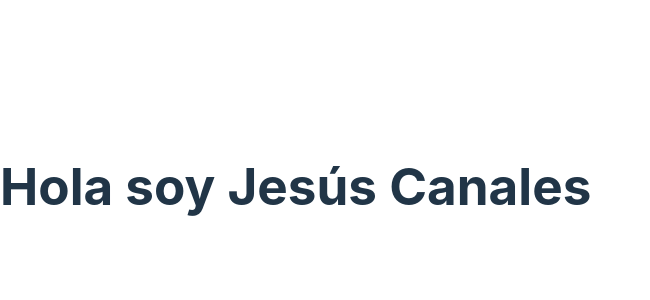
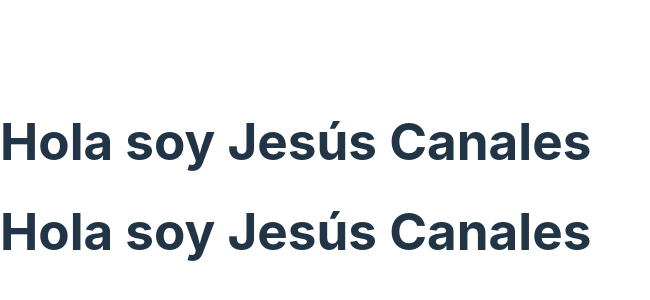
Before and after one commit to jesus-canales/react-sunday, a React (Vite) app in the folder AppReact/: page / in a window 1280 px wide. Shown: the part 214-514 px from the top of the page, without its empty margins (0-650 px from the left). Built offline with nearby package versions, Linux system fonts and the light colour scheme.

Commit message:
He agregado dos componentes en el componente App.jsx

```diff
--- a/AppReact/src/App.jsx
+++ b/AppReact/src/App.jsx
@@ -1,8 +1,14 @@
+import { Fragment } from 'react';
 import Mensaje from './componente/Mensaje'
 
-function App(){
+function App() {
 
-  return <Mensaje />
+  return (
+    <>
+      <Mensaje />
+      <Mensaje />
+    </>
+  );
 }
 
 export default App;
```
